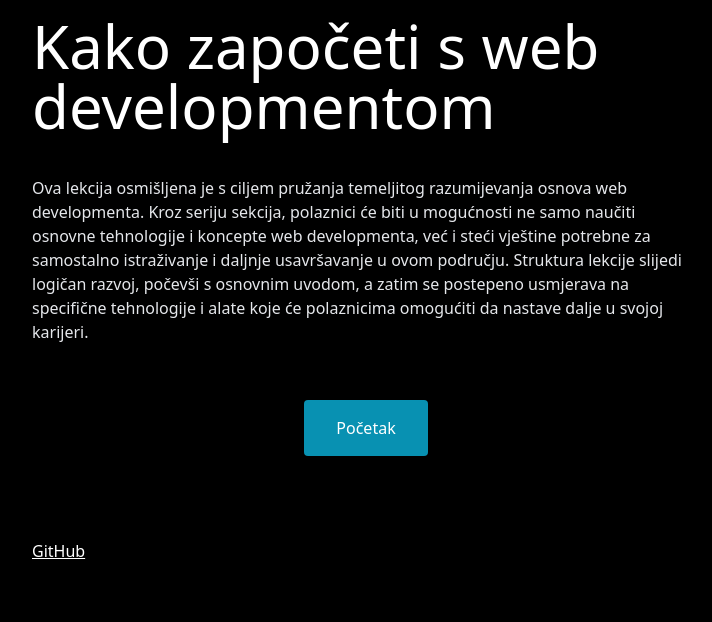
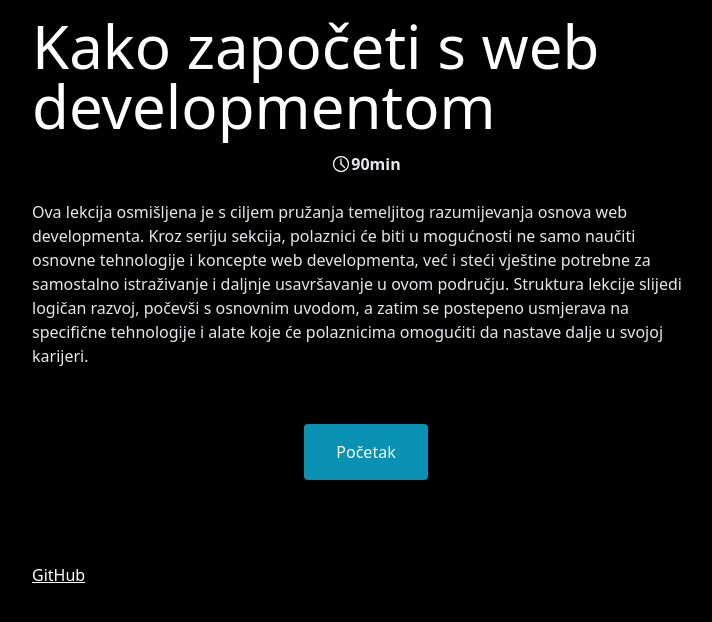
Before and after one commit to Ivo-Kovacevic/web-dev-101, a React (Vite) app: page / in a window 1280 px wide. Shown: the top 622 px of the page, without its empty margins (274-986 px from the left). Built offline with nearby package versions, Linux system fonts and the light colour scheme.

Commit message:
add est time

```diff
--- a/src/assets/styles/output.css
+++ b/src/assets/styles/output.css
@@ -567,10 +567,6 @@ video {
   margin-bottom: 0.5rem;
 }
 
-.mb-4 {
-  margin-bottom: 1rem;
-}
-
 .inline {
   display: inline;
 }
@@ -599,12 +595,25 @@ video {
   align-items: center;
 }
 
+.justify-start {
+  justify-content: flex-start;
+}
+
 .gap-4 {
   gap: 1rem;
 }
 
+.self-start {
+  align-self: flex-start;
+}
+
 .rounded {
   border-radius: 0.25rem;
+}
+
+.bg-cyan-600 {
+  --tw-bg-opacity: 1;
+  background-color: rgb(8 145 178 / var(--tw-bg-opacity, 1));
 }
 
 .bg-gray-800 {
@@ -612,28 +621,22 @@ video {
   background-color: rgb(31 41 55 / var(--tw-bg-opacity, 1));
 }
 
-.bg-cyan-600 {
-  --tw-bg-opacity: 1;
-  background-color: rgb(8 145 178 / var(--tw-bg-opacity, 1));
+.p-4 {
+  padding: 1rem;
 }
 
-.bg-cyan-400 {
-  --tw-bg-opacity: 1;
-  background-color: rgb(34 211 238 / var(--tw-bg-opacity, 1));
+.p-0 {
+  padding: 0px;
 }
 
-.p-4 {
-  padding: 1rem;
+.px-8 {
+  padding-left: 2rem;
+  padding-right: 2rem;
 }
 
 .py-2 {
   padding-top: 0.5rem;
   padding-bottom: 0.5rem;
-}
-
-.px-8 {
-  padding-left: 2rem;
-  padding-right: 2rem;
 }
 
 .py-4 {
@@ -656,11 +659,6 @@ video {
 .text-6xl {
   font-size: 3.75rem;
   line-height: 1;
-}
-
-.text-xl {
-  font-size: 1.25rem;
-  line-height: 1.75rem;
 }
 
 .text-base {
@@ -730,11 +728,6 @@ code {
   padding: 0.125rem;
 }
 
-.hover\:bg-cyan-600:hover {
-  --tw-bg-opacity: 1;
-  background-color: rgb(8 145 178 / var(--tw-bg-opacity, 1));
-}
-
 .hover\:bg-cyan-800:hover {
   --tw-bg-opacity: 1;
   background-color: rgb(21 94 117 / var(--tw-bg-opacity, 1));
--- a/src/routes/index.tsx
+++ b/src/routes/index.tsx
@@ -11,6 +11,38 @@ function RouteComponent() {
   }, []);
   return (
     <>
+      <div className="flex items-center">
+        <svg
+          width="20px"
+          height="20px"
+          viewBox="0 0 24 24"
+          fill="none"
+          xmlns="http://www.w3.org/2000/svg"
+        >
+          <path
+            d="M12 21C16.9706 21 21 16.9706 21 12C21 7.02944 16.9706 3 12 3C7.02944 3 3 7.02944 3 12C3 16.9706 7.02944 21 12 21Z"
+            stroke="#ffffff"
+            stroke-width="1.5"
+            stroke-linecap="round"
+            stroke-linejoin="round"
+          />
+          <path
+            d="M12 6V12"
+            stroke="#ffffff"
+            stroke-width="1.5"
+            stroke-linecap="round"
+            stroke-linejoin="round"
+          />
+          <path
+            d="M16.24 16.24L12 12"
+            stroke="#ffffff"
+            stroke-width="1.5"
+            stroke-linecap="round"
+            stroke-linejoin="round"
+          />
+        </svg>
+        <h2 className="p-0 text-base">90min</h2>
+      </div>
       <section>
         <p>
           Ova lekcija osmišljena je s ciljem pružanja temeljitog razumijevanja osnova web
```
